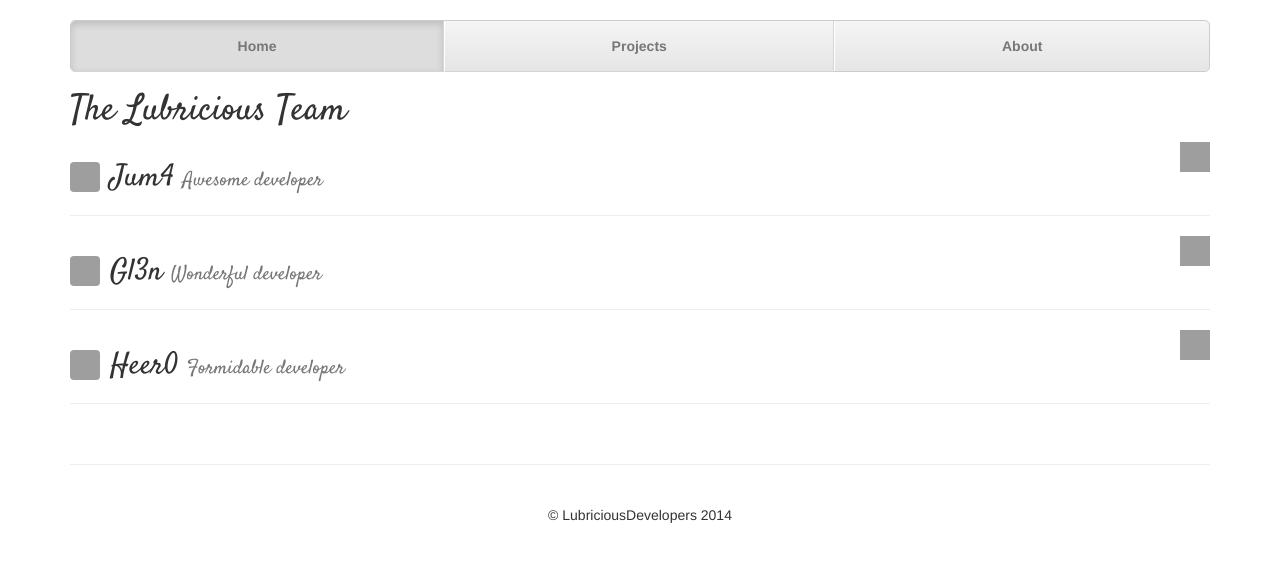
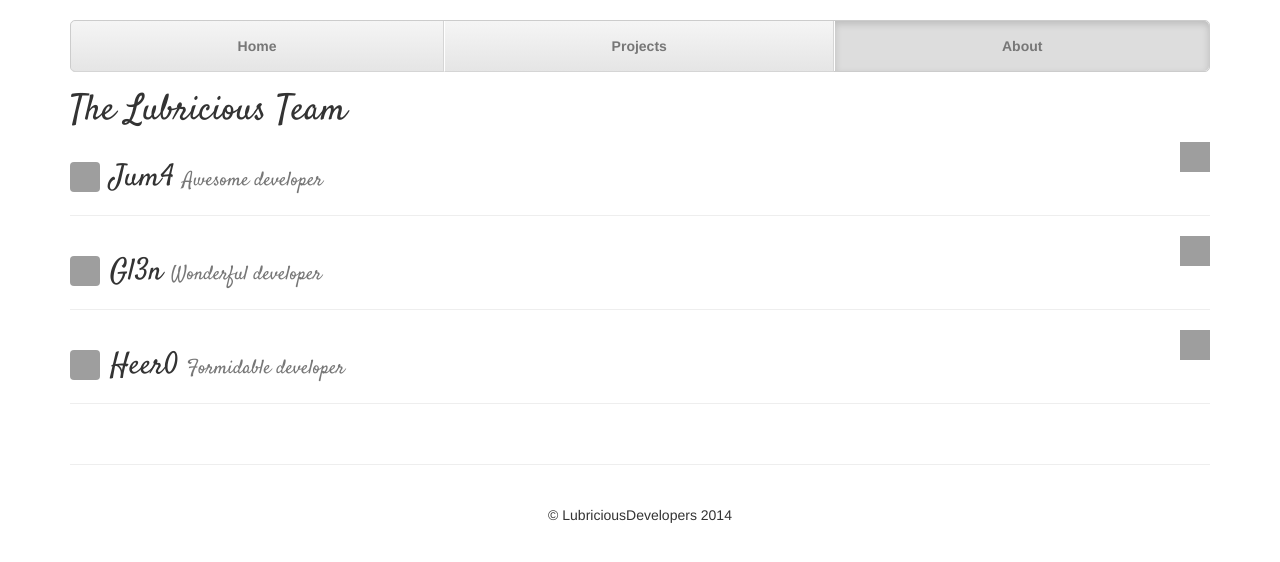
Before and after one commit to LubriciousDevelopers/lubriciousdevelopers.github.io, a Jekyll site: the page built from about.html, in a window 1280 px wide. Shown: the top 562 px of the page. Built offline with Jekyll 4.4.1, drawn with Linux system fonts in a browser that asks for light colours; nearby versions of some CDN libraries; grey boxes are pictures that could not be loaded.

Commit message:
Select current page in header

```diff
--- a/_includes/header.html
+++ b/_includes/header.html
@@ -1,7 +1,7 @@
 <div class="masthead">
     <ul class="nav nav-justified">
-        <li class="active"><a href="/">Home</a></li>
-        <li><a href="/projects.html">Projects</a></li>
-        <li><a href="/about.html">About</a></li>
+        <li{% if page.title == 'Home' %} class="active"{% endif %}><a href="/">Home</a></li>
+        <li{% if page.title == 'Projects' %} class="active"{% endif %}><a href="/projects.html">Projects</a></li>
+        <li{% if page.title == 'About' %} class="active"{% endif %}><a href="/about.html">About</a></li>
     </ul>
 </div>
--- a/about.html
+++ b/about.html
@@ -15,7 +15,6 @@ title: About us
                 {{ member.account }} <small>{{ member.description }}</small>
                 <img class="avatar pull-left" src="https://avatars0.githubusercontent.com/u/{{ member.id }}?s=60">
             </h2>
-
             <hr/>
         </div>
     {% endfor %}
```
Also changed, not shown: other parts of about.html (+1 -1 lines).
